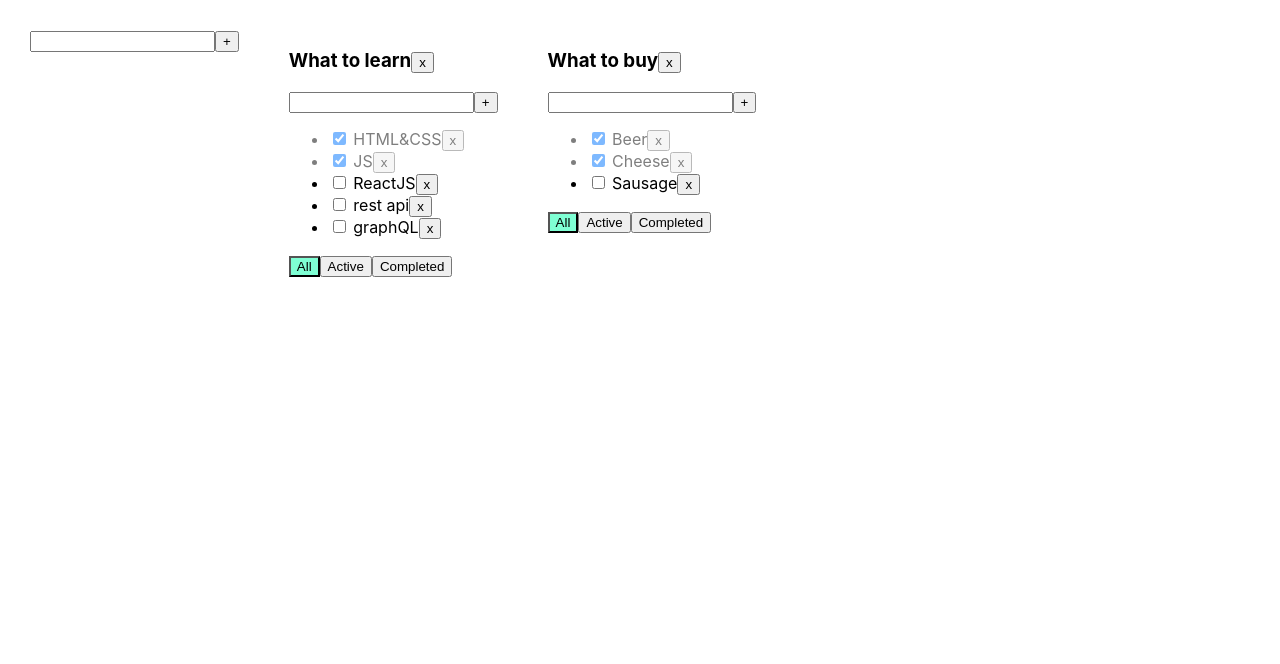
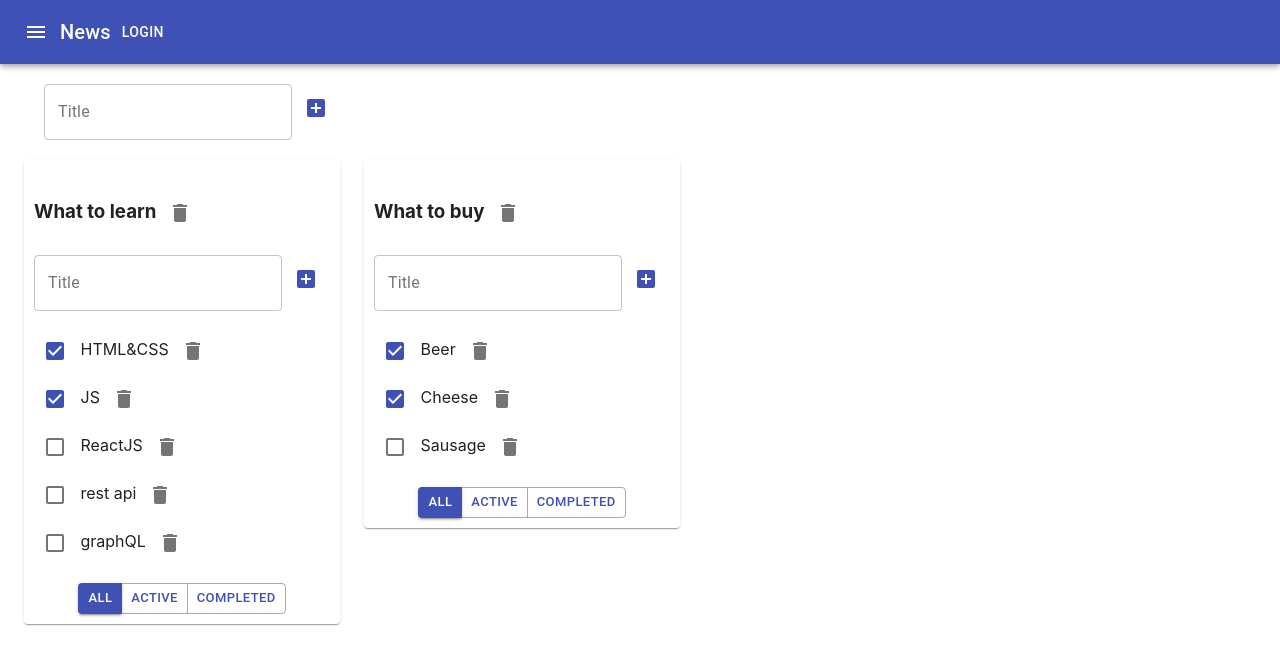
Before and after one commit to svensktutby/todolist, a React (Create React App) app: page / in a window 1280 px wide. Shown: the top 664 px of the page. Built offline with nearby package versions, Linux system fonts and the light colour scheme.

Commit message:
feat: connect material-ui components

```diff
--- a/src/AddItemForm.tsx
+++ b/src/AddItemForm.tsx
@@ -1,4 +1,6 @@
 import React, { ChangeEvent, KeyboardEvent, useState } from 'react';
+import { IconButton, TextField } from '@material-ui/core';
+import { AddBox } from '@material-ui/icons';
 
 type AddItemFormPropsType = {
   addItem: (title: string) => void;
@@ -27,14 +29,18 @@ export function AddItemForm(props: AddItemFormPropsType) {
 
   return (
     <div>
-      <input
+      <TextField
+        variant="outlined"
+        error={!!error}
         value={title}
         onChange={changeHandler}
         onKeyPress={keyPressHandler}
-        className={error ? 'error' : ''}
+        label="Title"
+        helperText={error}
       />
-      <button onClick={addItem}>+</button>
-      {error && <div className={'error-message'}>{error}</div>}
+      <IconButton color="primary" onClick={addItem}>
+        <AddBox />
+      </IconButton>
     </div>
   );
 }
--- a/src/App.css
+++ b/src/App.css
@@ -1,24 +1,2 @@
 .App {
-  display: flex;
-  padding: 30px;
 }
-
-.App > div {
-  margin-right: 50px;
-}
-
-.error {
-  border: 1px solid #f00;
-}
-
-.error-message {
-  color: #f00;
-}
-
-.active-filter {
-  background-color: aquamarine;
-}
-
-.is-done {
-  opacity: 0.5;
-}
--- a/src/App.tsx
+++ b/src/App.tsx
@@ -3,6 +3,17 @@ import { v1 } from 'uuid';
 import './App.css';
 import { Todolist } from './Todolist';
 import { AddItemForm } from './AddItemForm';
+import {
+  AppBar,
+  Button,
+  Container,
+  Grid,
+  IconButton,
+  Paper,
+  Toolbar,
+  Typography,
+} from '@material-ui/core';
+import { Menu } from '@material-ui/icons';
 
 export type TaskType = {
   id: string;
@@ -150,8 +161,21 @@ function App() {
 
   return (
     <div className="App">
+      <AppBar position="static">
+        <Toolbar>
+          <IconButton edge="start" color="inherit" aria-label="menu">
+            <Menu />
+          </IconButton>
+          <Typography variant="h6">News</Typography>
+          <Button color="inherit">Login</Button>
+        </Toolbar>
+      </AppBar>
+      <Container fixed>
+        <Grid container style={{ padding: 20 }}>
           <AddItemForm addItem={addTodoList} />
+        </Grid>
 
+        <Grid container spacing={3}>
           {todoLists.map((tl) => {
             let tasksForTodolist = tasks[tl.id];
 
@@ -164,8 +188,9 @@ function App() {
             }
 
             return (
+              <Grid item key={tl.id}>
+                <Paper style={{ padding: 10 }}>
                   <Todolist
-            key={tl.id}
                     id={tl.id}
                     title={tl.title}
                     filter={tl.filter}
@@ -178,8 +203,12 @@ function App() {
                     changeTaskTitle={changeTaskTitle}
                     changeTodoListTitle={changeTodoListTitle}
                   />
+                </Paper>
+              </Grid>
             );
           })}
+        </Grid>
+      </Container>
     </div>
   );
 }
--- a/src/EditableSpan.tsx
+++ b/src/EditableSpan.tsx
@@ -1,4 +1,5 @@
 import React, { ChangeEvent, useState } from 'react';
+import { TextField } from '@material-ui/core';
 
 type EditableSpanPropsType = {
   value: string;
@@ -25,7 +26,7 @@ export function EditableSpan(props: EditableSpanPropsType) {
   };
 
   return editMode ? (
-    <input
+    <TextField
       type="text"
       value={title}
       onBlur={offEditMode}
--- a/src/Todolist.tsx
+++ b/src/Todolist.tsx
@@ -2,6 +2,8 @@ import React, { ChangeEvent } from 'react';
 import { FilterValuesType, TaskType } from './App';
 import { AddItemForm } from './AddItemForm';
 import { EditableSpan } from './EditableSpan';
+import { Delete } from '@material-ui/icons';
+import { Button, ButtonGroup, Checkbox, IconButton } from '@material-ui/core';
 
 type TodolistPropsType = {
   id: string;
@@ -39,13 +41,15 @@ export function Todolist(props: TodolistPropsType) {
 
     return (
       <li key={t.id} className={t.isDone ? 'is-done' : ''}>
-        <input
-          type="checkbox"
+        <Checkbox
+          color="primary"
           onChange={statusTaskHandler}
           checked={t.isDone}
         />{' '}
         <EditableSpan value={t.title} getNewTitle={changeTaskTitle} />
-        <button onClick={removeTaskHandler}>x</button>
+        <IconButton onClick={removeTaskHandler}>
+          <Delete />
+        </IconButton>
       </li>
     );
   });
@@ -58,29 +62,33 @@ export function Todolist(props: TodolistPropsType) {
     <div>
       <h3>
         <EditableSpan value={props.title} getNewTitle={changeTodoListTitle} />
-        <button onClick={removeTodoListHandler}>x</button>
+        <IconButton onClick={removeTodoListHandler}>
+          <Delete />
+        </IconButton>
       </h3>
       <AddItemForm addItem={addTask} />
-      <ul>{taskItems}</ul>
-      <div>
-        <button
-          className={props.filter === 'all' ? 'active-filter' : ''}
+      <ul style={{ listStyleType: 'none', paddingLeft: 0 }}>{taskItems}</ul>
+      <div style={{ textAlign: 'center' }}>
+        <ButtonGroup size="small" color="primary">
+          <Button
+            variant={props.filter === 'all' ? 'contained' : 'outlined'}
             onClick={allClickHandler}
           >
             All
-        </button>
-        <button
-          className={props.filter === 'active' ? 'active-filter' : ''}
+          </Button>
+          <Button
+            variant={props.filter === 'active' ? 'contained' : 'outlined'}
             onClick={activeClickHandler}
           >
             Active
-        </button>
-        <button
-          className={props.filter === 'completed' ? 'active-filter' : ''}
+          </Button>
+          <Button
+            variant={props.filter === 'completed' ? 'contained' : 'outlined'}
             onClick={completedClickHandler}
           >
             Completed
-        </button>
+          </Button>
+        </ButtonGroup>
       </div>
     </div>
   );
```
Also changed, not shown: package.json (+7 -1 lines), 1 other file (tests, documents, lock files or other folders). Lines whose indentation alone changed are shown as unchanged.
